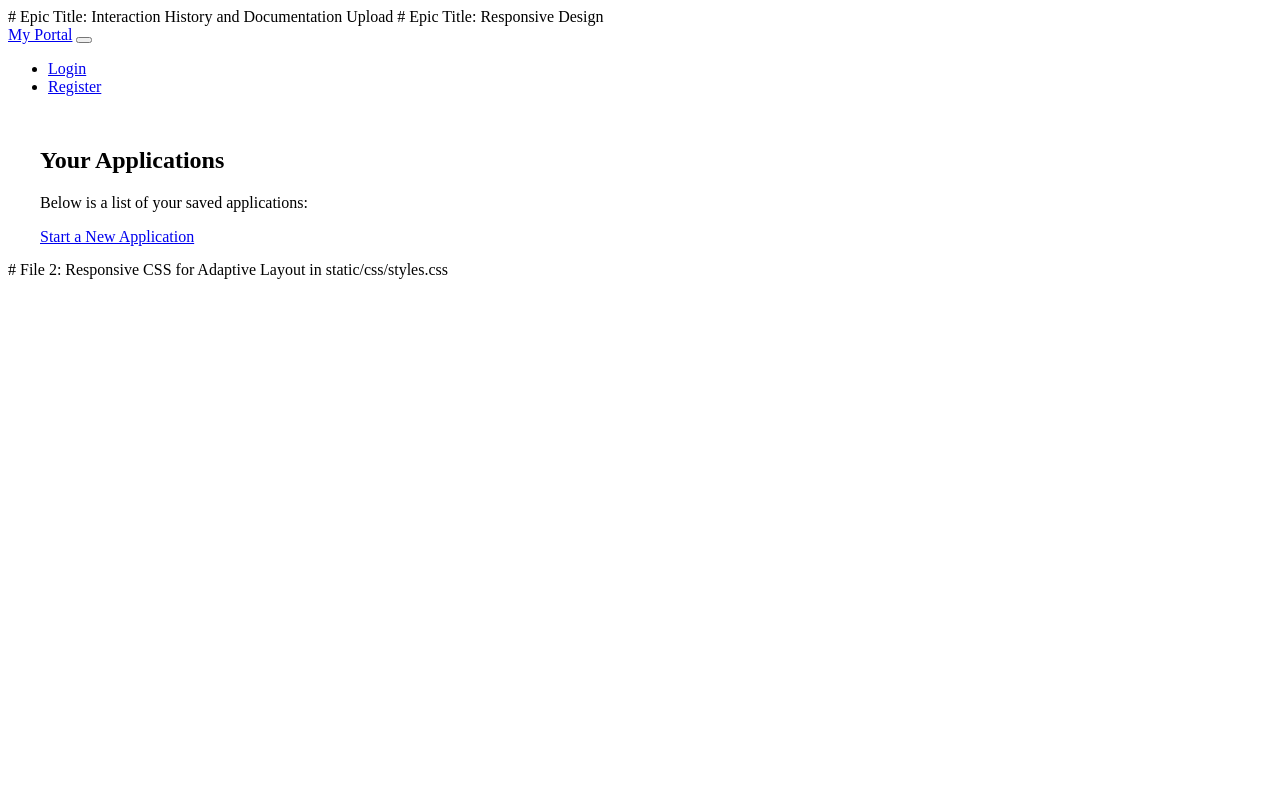
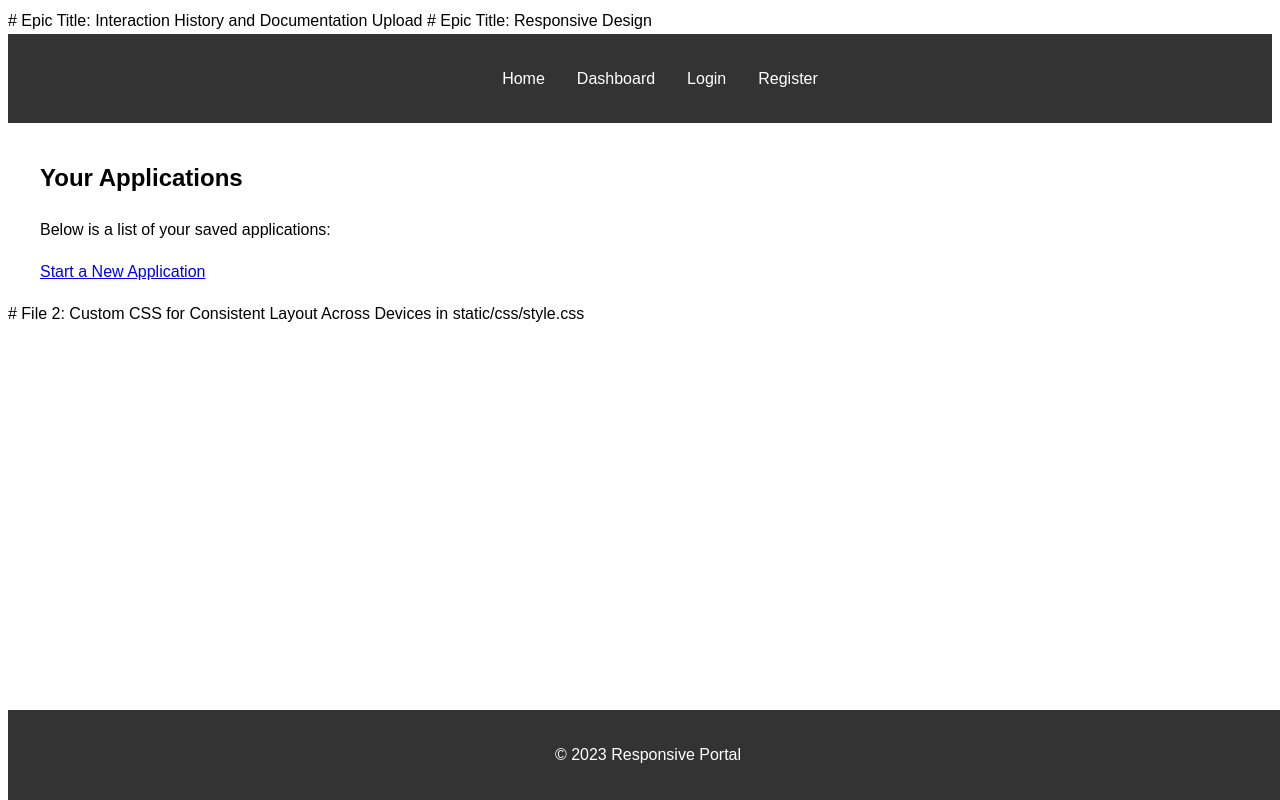
Before and after one commit to Pardhu-Guttula/BankingUsecase, a Python web app: template backend/templates/applications.html in a window 1280 px wide. Run offline with Jinja, Linux system fonts and the light colour scheme; the template is opened without the code that fills it, so the values that code supplies are empty.

Commit message:
commited by n8n

```diff
--- a/backend/templates/base.html
+++ b/backend/templates/base.html
@@ -1,32 +1,32 @@
 # Epic Title: Responsive Design
 
-<!doctype html>
+<!DOCTYPE html>
 <html lang="en">
 <head>
-    <meta charset="utf-8">
-    <meta name="viewport" content="width=device-width, initial-scale=1, shrink-to-fit=no">
-    <link rel="stylesheet" href="{{ url_for('static', filename='css/styles.css') }}">
-    <title>{% block title %}{% endblock %} - My Portal</title>
+    <meta charset="UTF-8">
+    <meta name="viewport" content="width=device-width, initial-scale=1.0">
+    <title>Responsive Design</title>
+    <link rel="stylesheet" href="{{ url_for('static', filename='css/style.css') }}">
 </head>
 <body>
-    <nav class="navbar navbar-expand-md navbar-light bg-light">
-        <a class="navbar-brand" href="/">My Portal</a>
-        <button class="navbar-toggler" type="button" data-toggle="collapse" data-target="#navbarSupportedContent">
-            <span class="navbar-toggler-icon"></span>
-        </button>
-        <div class="collapse navbar-collapse" id="navbarSupportedContent">
-            <ul class="navbar-nav ml-auto">
-                <li class="nav-item"><a class="nav-link" href="/auth/login">Login</a></li>
-                <li class="nav-item"><a class="nav-link" href="/auth/register">Register</a></li>
+    <header>
+        <nav>
+            <ul>
+                <li><a href="{{ url_for('home_controller.home') }}">Home</a></li>
+                <li><a href="{{ url_for('dashboard_controller.dashboard') }}">Dashboard</a></li>
+                <li><a href="{{ url_for('auth.login') }}">Login</a></li>
+                <li><a href="{{ url_for('auth.register') }}">Register</a></li>
             </ul>
-        </div>
-    </nav>
-    <div class="container">
+        </nav>
+    </header>
+    <main>
         {% block content %}{% endblock %}
-    </div>
-    <script src="https://code.jquery.com/jquery-3.6.0.min.js"></script>
-    <script src="https://cdn.jsdelivr.net/npm/bootstrap@5.1.3/dist/js/bootstrap.bundle.min.js"></script>
+    </main>
+    <footer>
+        <p>&copy; 2023 Responsive Portal</p>
+    </footer>
 </body>
 </html>
 
-# File 2: Responsive CSS for Adaptive Layout in static/css/styles.css
+
+# File 2: Custom CSS for Consistent Layout Across Devices in static/css/style.css
```
